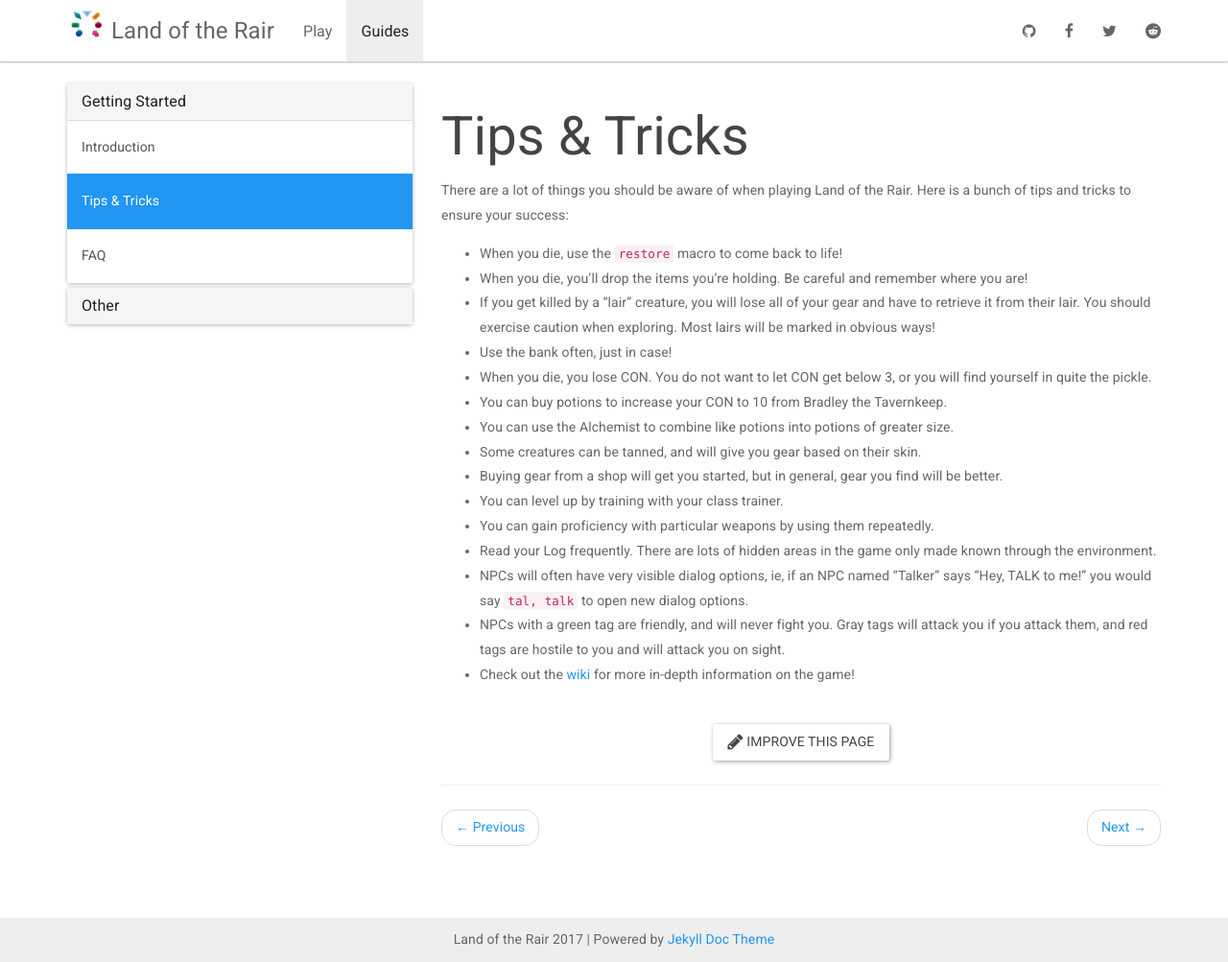
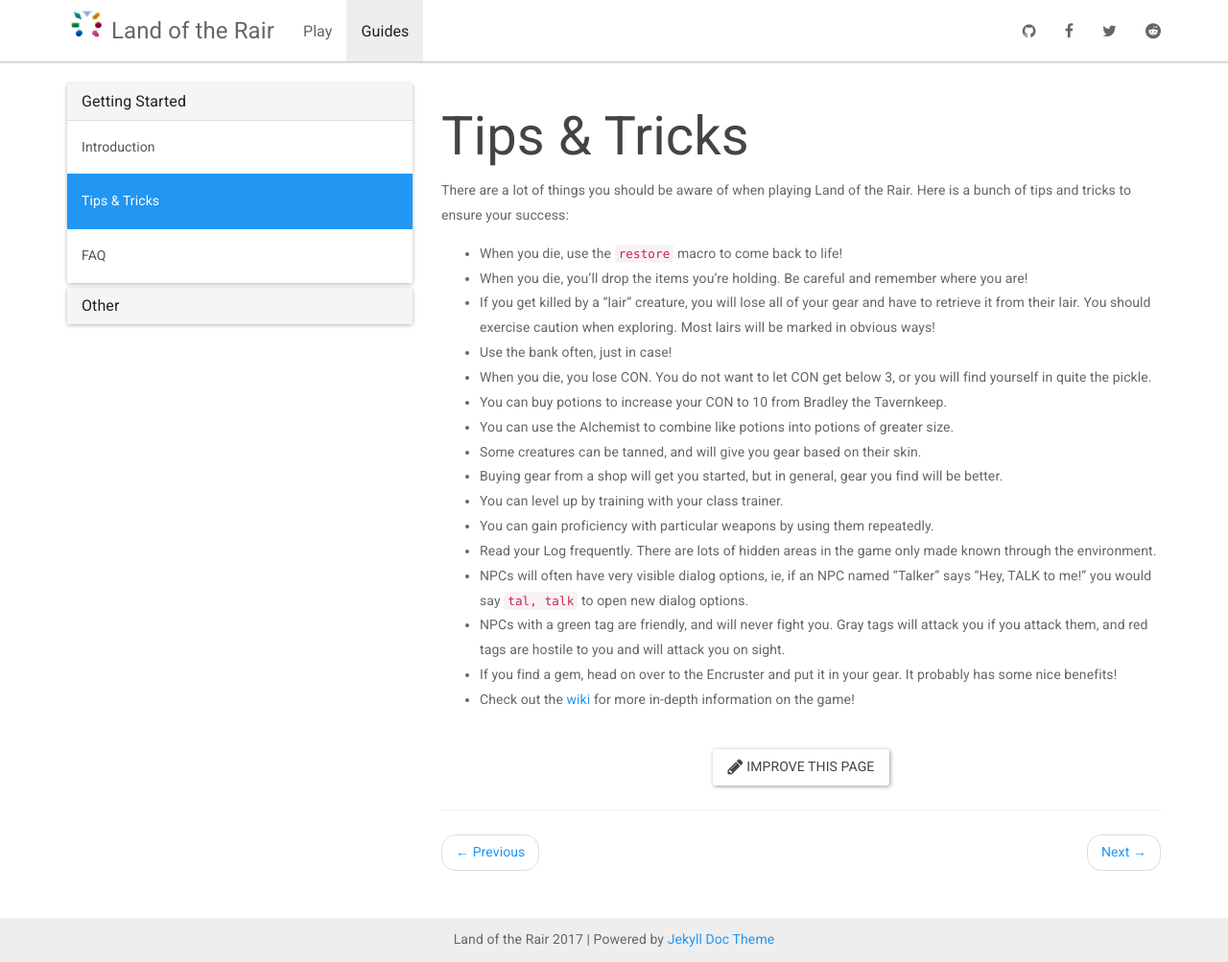
Before and after one commit to LandOfTheRair/landoftherair.github.io, a Jekyll site: the page built from _docs/getting-started/tips-tricks.md, in a window 1280 px wide and 1003 px high. Shown: the whole window at 96% size. Built offline with Jekyll 4.4.1, drawn with Linux system fonts in a browser that asks for light colours; nearby versions of some CDN libraries.

Commit message:
Update tips-tricks.md

```diff
--- a/_docs/getting-started/tips-tricks.md
+++ b/_docs/getting-started/tips-tricks.md
@@ -20,4 +20,5 @@
 * Read your Log frequently. There are lots of hidden areas in the game only made known through the environment.
 * NPCs will often have very visible dialog options, ie, if an NPC named "Talker" says "Hey, TALK to me!" you would say `tal, talk` to open new dialog options.
 * NPCs with a green tag are friendly, and will never fight you. Gray tags will attack you if you attack them, and red tags are hostile to you and will attack you on sight.
+* If you find a gem, head on over to the Encruster and put it in your gear. It probably has some nice benefits!
 * Check out the [wiki](https://github.com/LandOfTheRair/landoftherair/wiki) for more in-depth information on the game!
```
